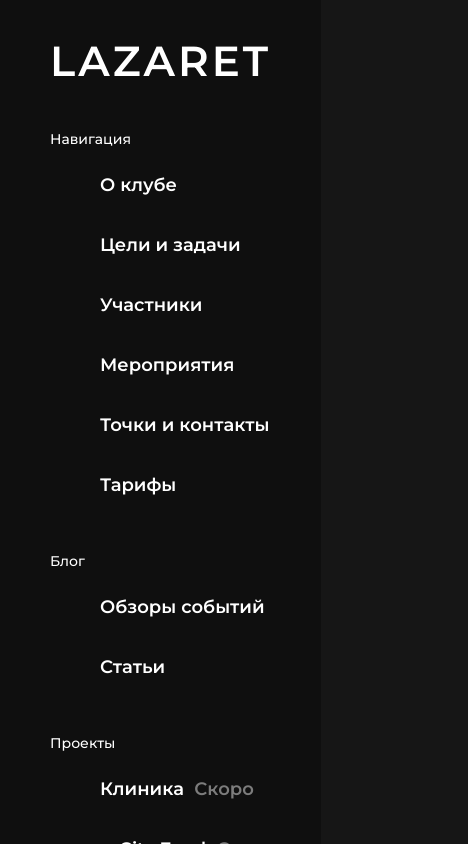
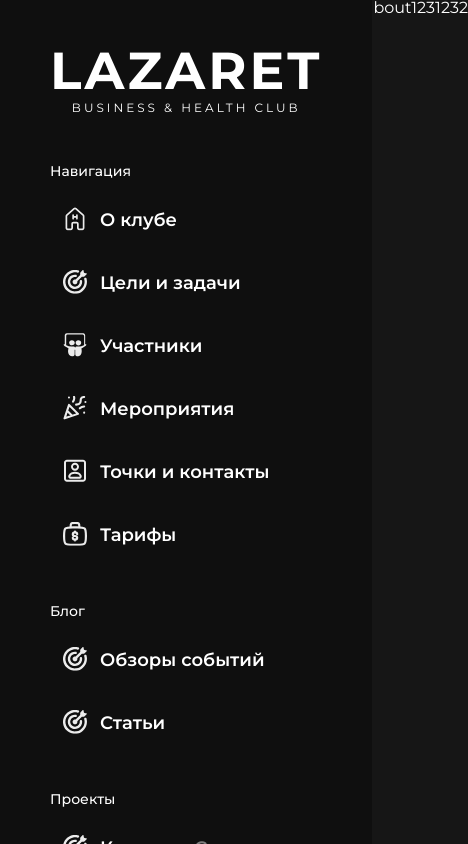
Before and after one commit to se2je/se2je.github.io, a plain HTML site: page index.html in a window 390 px wide. Both pictures are taken after a click on the item "О клубе". Shown: the whole page, 468 px wide, since content can reach past the window. Drawn offline with Linux system fonts and the light colour scheme.

Commit message:
Started working on tabs

```diff
--- a/css/reset.css
+++ b/css/reset.css
@@ -2,6 +2,10 @@
    v2.0 | 20110126
    License: none (public domain)
 */
+
+*{
+    box-sizing: border-box;
+}
 
 html, body, div, span, applet, object, iframe,
 h1, h2, h3, h4, h5, h6, p, blockquote, pre,
--- a/css/style.scss
+++ b/css/style.scss
@@ -1,5 +1,5 @@
 $c-def-dark-grey: #0F0F0F;
-$c-def-white: #fff;
+$c-def-white: rgb(255, 255, 255);
 $c-def-grey: #161616;
 $c-def-light-grey: #7C7C7C;
 
@@ -30,6 +30,11 @@
   font-family: "Montserrat", sans-serif;
   max-width: 1920px;
   margin-inline: auto;
+  position: relative;
+}
+
+* {
+  transition: .2s;
 }
 
 h1, h2 {
@@ -52,7 +57,6 @@
 .aside {
   @extend #flex-column;
   gap: 50px;
-  padding: 40px 0;
   width: fit-content;
   background: $c-def-dark-grey;
   height: 100vh;
@@ -66,22 +70,50 @@
   }
 
   &::-webkit-scrollbar-track {
-    background-color: darkgrey;
+    background-color: $c-def-light-grey;
   }
 
   &::-webkit-scrollbar-thumb {
-    background-color: red;
+    background-color: rgba(255, 255, 255, 0.5);
     border-radius: $br-md;
   }
 
   &Heading {
-    padding: 0 50px;
+    padding: 50px 50px 0 50px;
+    text-align: center;
+    h1{
+      font-weight: 700;
+      font-size: 52px;
+    }
+    a{
+      text-decoration: none;
+      color: $c-def-white;
+      display: block;
+
+    }
+    p{
+      margin-top: 10px;
+      font-size: 12px;
+      text-transform: uppercase;
+    }
   }
 
   &Nav {
     @extend #flex-column;
     gap: 50px;
     padding-left: 50px;
+
+    .navIcon {
+      position: absolute;
+      left: 4%;
+      top: 50%;
+      transform: translateY(-45%);
+
+      img{
+        width: 24px;
+        height: 24px;
+      }
+    }
 
     h3 {
       margin-bottom: 20px;
@@ -95,10 +127,12 @@
 
       li {
         cursor: pointer;
-        padding: 10px 50px 10px 50px;
+        padding: 13px 50px 10px 50px;
         border-radius: $br-left;
         transition: .2s;
         font-size: $fz-md;
+        position: relative;
+        user-select: none;
 
         &:hover {
           background: $c-def-grey;
@@ -120,13 +154,24 @@
 
       }
     }
-
-
   }
 
   &SMLinks {
     padding-left: 50px;
     display: flex;
-    gap: 15px;
+    gap: 17px;
+    padding-bottom: 50px;
+
+    li:hover {
+      transform: scale(1.1);
+    }
   }
 }
+
+.siteSection{
+  display: none;
+}
+
+.active{
+  display: block;
+}
--- a/index.html
+++ b/index.html
@@ -18,36 +18,37 @@
 <body>
 <aside class="aside">
     <div class="asideHeading">
-        <h1>LAZARET</h1>
+        <h1><a href="">LAZARET</a></h1>
+        <p>BUSINESS & HEALTH CLUB</p>
     </div>
     <nav class="asideNav">
         <div>
             <h3>Навигация</h3>
             <ul class="asideNavList">
-                <li id="navAbout">О клубе</li>
-                <li id="navAims">Цели и задачи</li>
-                <li id="navParticipants">Участники</li>
-                <li id="navEvents">Мероприятия</li>
-                <li id="navContacts">Точки и контакты</li>
-                <li id="navPlans">Тарифы</li>
+                <li id="about"><span class="navIcon"><img src="./src/icons/hospital.svg" alt="target_icon"></span>О клубе</li>
+                <li id="aims"><span class="navIcon"><img src="./src/icons/target.svg" alt="target_icon"></span>Цели и задачи</li>
+                <li id="participants"><span class="navIcon"><img src="./src/icons/people.svg" alt="target_icon"></span>Участники</li>
+                <li id="events"><span class="navIcon"><img src="./src/icons/events.svg" alt="target_icon"></span>Мероприятия</li>
+                <li id="contacts"><span class="navIcon"><img src="./src/icons/contacts.svg" alt="target_icon"></span>Точки и контакты</li>
+                <li id="plans"><span class="navIcon"><img src="./src/icons/f_plans.svg" alt="target_icon"></span>Тарифы</li>
             </ul>
         </div>
 
         <div>
             <h3>Блог</h3>
             <ul class="asideNavList">
-                <li>Обзоры событий</li>
-                <li>Статьи</li>
+                <li><span class="navIcon"><img src="./src/icons/target.svg" alt="target_icon"></span>Обзоры событий</li>
+                <li><span class="navIcon"><img src="./src/icons/target.svg" alt="target_icon"></span>Статьи</li>
             </ul>
         </div>
 
         <div>
             <h3>Проекты</h3>
             <ul class="asideNavList">
-                <li>Клиника <span class="soon"></span></li>
-                <li>mCity Food <span class="soon"></span></li>
-                <li>Франшиза <span class="soon"></span></li>
-                <li>Фитнес <span class="soon"></span></li>
+                <li><span class="navIcon"><img src="./src/icons/target.svg" alt="target_icon"></span>Клиника <span class="soon"></span></li>
+                <li><span class="navIcon"><img src="./src/icons/target.svg" alt="target_icon"></span>mCity Food <span class="soon"></span></li>
+                <li><span class="navIcon"><img src="./src/icons/target.svg" alt="target_icon"></span>Франшиза <span class="soon"></span></li>
+                <li><span class="navIcon"><img src="./src/icons/target.svg" alt="target_icon"></span>Фитнес <span class="soon"></span></li>
             </ul>
         </div>
 
@@ -59,6 +60,13 @@
         <li><a href="#"><img src="./src/icons/instagram.svg" alt=""></a></li>
     </ul>
 </aside>
+<section class="siteSection about">
+    about1231232
+</section>
+<section class="siteSection aims">
+    aims123123
+</section>
 
+<script src="./js/main.js"></script>
 </body>
 </html>
--- /dev/null
+++ b/js/main.js
@@ -0,0 +1,38 @@
+const navItems = document.querySelectorAll('.asideNavList li')
+let currentTab = 'about'
+const siteSections = document.querySelectorAll('.siteSection')
+
+document.open(() => {
+    const firstTab = 'about'
+    const reloadTab = localStorage.getItem("CurrentTab")
+    if (reloadTab) {
+        siteSections.forEach((section) => {
+            section.classList.contains(reloadTab) ? section.classList.add('active') : section.classList.remove('active');
+        })
+
+    } else {
+        siteSections.forEach((section) => {
+            section.classList.contains(firstTab) ? section.classList.add('active') : section.classList.remove('active');
+        })
+    }
+})
+
+navItems.forEach((item) => {
+    item.addEventListener('click', () => {
+        currentTab = item.id
+        siteSections.forEach((section) => {
+            section.classList.contains(currentTab) ? section.classList.add('active') : section.classList.remove('active');
+            localStorage.setItem("currentTab", currentTab);
+        })
+    })
+})
+
+function updateBodyPadding() {
+    let asideWidth = document.querySelector('.aside').offsetWidth;
+    if (window.innerWidth < 1920 + asideWidth) {
+        document.body.style.paddingLeft = asideWidth + 'px';
+    } else document.body.style.paddingLeft = '0';
+}
+
+updateBodyPadding();
+window.addEventListener('resize', updateBodyPadding);
```
Also changed, not shown: css/style.css, package-lock.json (added), src/icons/contacts.svg (added), src/icons/events.svg (added), src/icons/f_plans.svg (added), src/icons/hospital.svg (added), src/icons/people.svg (added), 1 other file.
